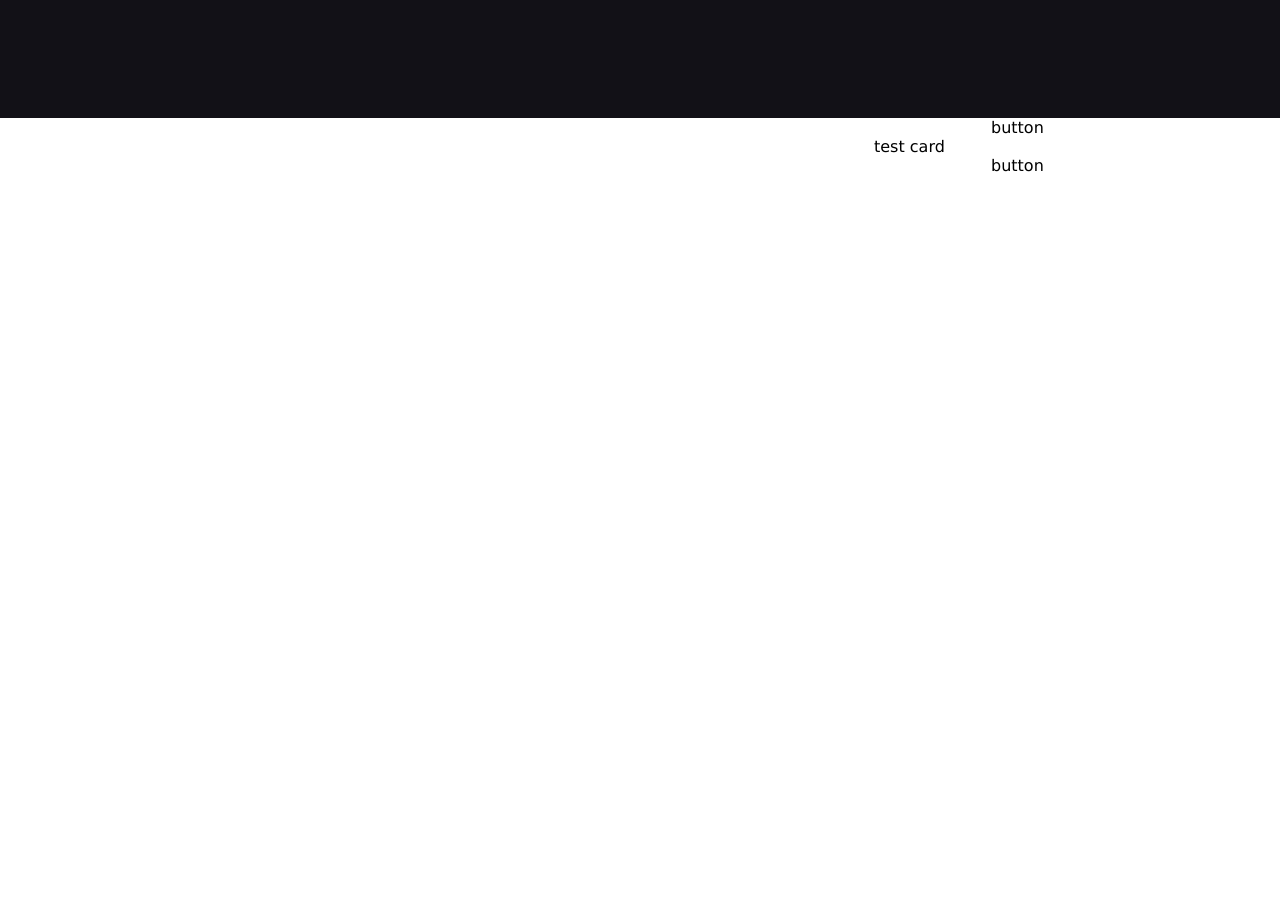
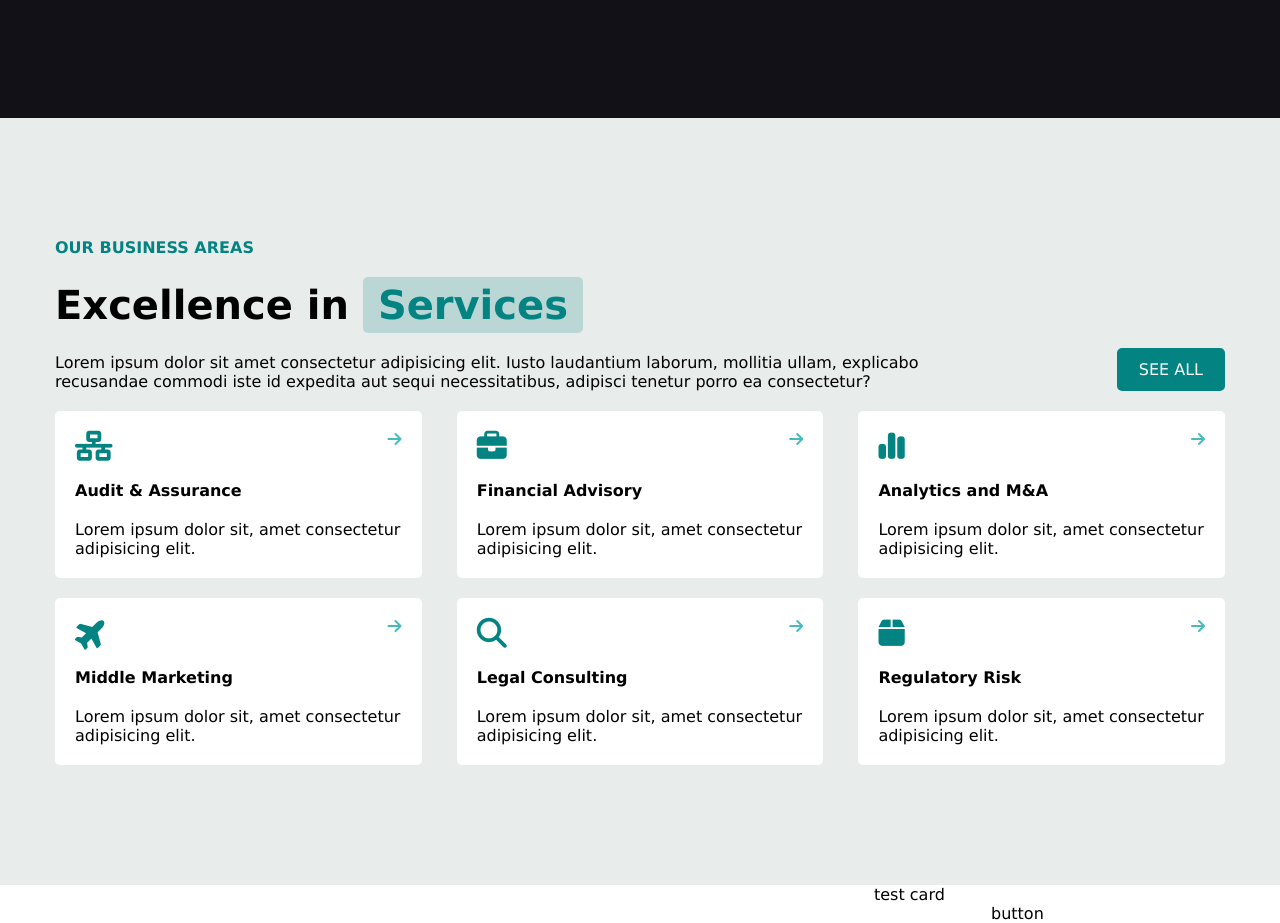
Before and after one commit to 0xbrax/proj-html-vuejs, a Vue app: page / in a window 1280 px wide. Shown: the part 1100-2023 px from the top of the page. Before the commit the page ends 1275 px from the top, so only its background shows below. Built offline with nearby package versions, Linux system fonts and the light colour scheme.

Commit message:
Add section "services" with css

```diff
--- a/src/components/MyHeader.vue
+++ b/src/components/MyHeader.vue
@@ -116,7 +116,7 @@ export default {
         display: inline-block;
         padding: 10px 20px;
         border-radius: 20px;
-        background: linear-gradient(90deg, rgba(69, 186, 188, 0.3) 0%, rgba(69, 186, 188, 0.3) 48%, rgba(255,255,255,0) 48%);
+        background: linear-gradient(90deg, rgba(4, 131, 131, 0.2) 0%, rgba(4, 131, 131, 0.2) 48%, rgba(255,255,255,0) 48%);
     }
 
     .menu-main {
--- a/src/components/MySectionServices.vue
+++ b/src/components/MySectionServices.vue
@@ -1,34 +1,70 @@
 <template>
-    <section>
+    <section class="py-120">
         <div class="container">
-            <div class="flex align-end">
+            <div class="flex just-sp-bw align-end">
                 <div class="services">
-
+                    <div class="color-brand-dark txt-up txt-bold">Our business areas</div>
+                    <h2 class="mt-20">Excellence in <span class="band-tag-back color-brand-dark">Services</span></h2>
+                    <p class="mt-20">Lorem ipsum dolor sit amet consectetur adipisicing elit. Iusto laudantium laborum, mollitia ullam, explicabo recusandae commodi iste id expedita aut sequi necessitatibus, adipisci tenetur porro ea consectetur?</p>
                 </div>
                 <div>
-                    button
+                    <a class="btn-main" href="#">See all</a>
                 </div>
             </div>
 
-            <div class="flex wrap">
-                <!-- VUE CYCLE -->
-                <div class="services-card">
+            <div class="flex wrap just-sp-bw">
+                <div class="services-card mt-20">
+                    <div class="flex just-sp-bw">
+                        <i class="fa-solid fa-network-wired color-brand-dark font-s30"></i>
+                        <i class="fa-solid fa-arrow-right color-brand-light"></i>
+                    </div>
+                    <h4 class="mt-20">Audit &amp; Assurance</h4>
+                    <p class="mt-20">Lorem ipsum dolor sit, amet consectetur adipisicing elit.</p>
+                </div>
 
+                <div class="services-card mt-20">
+                    <div class="flex just-sp-bw">
+                        <i class="fa-solid fa-briefcase color-brand-dark font-s30"></i>
+                        <i class="fa-solid fa-arrow-right color-brand-light"></i>
+                    </div>
+                    <h4 class="mt-20">Financial Advisory</h4>
+                    <p class="mt-20">Lorem ipsum dolor sit, amet consectetur adipisicing elit.</p>
                 </div>
-                <div class="services-card">
 
+                <div class="services-card mt-20">
+                    <div class="flex just-sp-bw">
+                        <i class="fa-solid fa-chart-simple color-brand-dark font-s30"></i>
+                        <i class="fa-solid fa-arrow-right color-brand-light"></i>
+                    </div>
+                    <h4 class="mt-20">Analytics and M&amp;A</h4>
+                    <p class="mt-20">Lorem ipsum dolor sit, amet consectetur adipisicing elit.</p>
                 </div>
-                <div class="services-card">
 
+                <div class="services-card mt-20">
+                    <div class="flex just-sp-bw">
+                        <i class="fa-solid fa-plane fa-rotate-by color-brand-dark font-s30" style="--fa-rotate-angle: 315deg;"></i>
+                        <i class="fa-solid fa-arrow-right color-brand-light"></i>
+                    </div>
+                    <h4 class="mt-20">Middle Marketing</h4>
+                    <p class="mt-20">Lorem ipsum dolor sit, amet consectetur adipisicing elit.</p>
                 </div>
-                <div class="services-card">
 
+                <div class="services-card mt-20">
+                    <div class="flex just-sp-bw">
+                        <i class="fa-solid fa-magnifying-glass color-brand-dark font-s30"></i>
+                        <i class="fa-solid fa-arrow-right color-brand-light"></i>
+                    </div>
+                    <h4 class="mt-20">Legal Consulting</h4>
+                    <p class="mt-20">Lorem ipsum dolor sit, amet consectetur adipisicing elit.</p>
                 </div>
-                <div class="services-card">
 
-                </div>
-                <div class="services-card">
-
+                <div class="services-card mt-20">
+                    <div class="flex just-sp-bw">
+                        <i class="fa-solid fa-box color-brand-dark font-s30"></i>
+                        <i class="fa-solid fa-arrow-right color-brand-light"></i>
+                    </div>
+                    <h4 class="mt-20">Regulatory Risk</h4>
+                    <p class="mt-20">Lorem ipsum dolor sit, amet consectetur adipisicing elit.</p>
                 </div>
             </div>
         </div>
@@ -44,11 +80,18 @@ export default {
 <style scoped lang="scss">
 @import '@/styles/vars.scss';
 
+    section {
+        background-color: $black-haze;
+    }
+
     .services {
         width: 80%;
     }
 
     .services-card {
-        width: calc(100% / 3);
+        width: calc(94% / 3);
+        padding: 20px;
+        background-color: $white;
+        border-radius: 5px;
     }
 </style>
--- a/src/styles/common.scss
+++ b/src/styles/common.scss
@@ -22,11 +22,9 @@
 .mt-40 {
     margin-top: 40px;
 }
-
 .ml-20 {
     margin-left: 20px;
 }
-
 .py-120 {
     padding-top: 120px;
     padding-bottom: 120px;
@@ -37,13 +35,16 @@
 .color-brand-dark {
     color: $brand-color-dark;
 }
+.color-brand-light {
+    color: $brand-color-light;
+}
 .color-black {
     color: $black-var;
 }
 
 .band-tag-back {
     display: inline-block;
-    background-color: rgba(4, 131, 131, 0.3);
+    background-color: rgba(4, 131, 131, 0.2);
     border-radius: 5px;
     padding: 5px 15px;
 }
@@ -52,6 +53,9 @@
 
 h2 {
     font-size: 40px;
+}
+.font-s30 {
+    font-size: 30px;
 }
 
 
```
